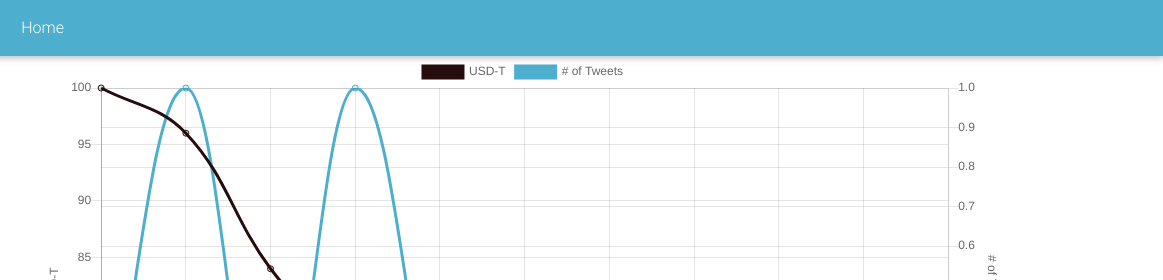
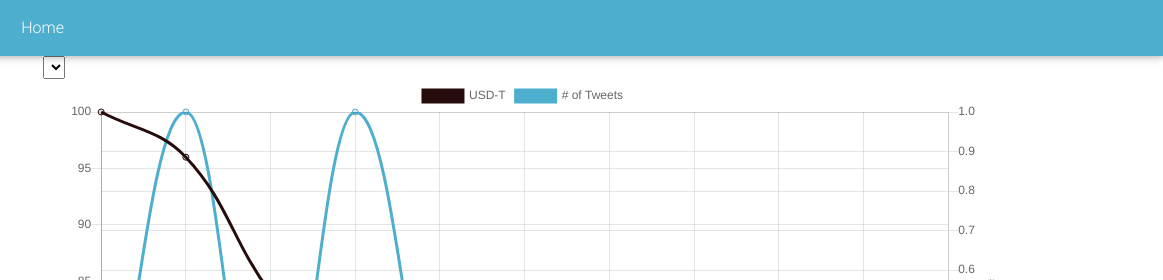
Before and after one commit to alxgmpr/Bitrate, a website: page index.html in a window 1280 px wide. Shown: the top 280 px of the page, 117-1280 px from the left. Drawn offline with nearby package versions, Linux system fonts and the light colour scheme.

Commit message:
added nothing really

```diff
--- a/index.html
+++ b/index.html
@@ -46,6 +46,15 @@
 </nav>
 
 <div style="width:75%;margin: 0 auto;">
+    <form action="">
+        <select>
+            <option value="Bitcoin"></option>
+            <option value="Bitcoin-Cash"></option>
+            <option value="Litecoin"></option>
+            <option value="Ethereum"></option>
+            <option value="Ripple"></option>
+        </select>
+    </form>
     <canvas id="myChart"></canvas>
 </div>
 
```
